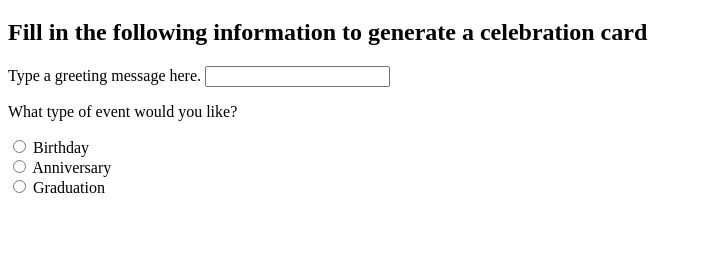
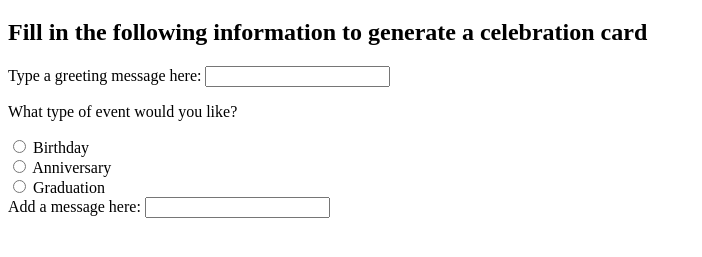
Before and after one commit to Arqestra/Mason-and-Cameron, a plain HTML site: page index.html in a window 1280 px wide. Shown: the part 61-318 px from the top of the page, without its empty margins (0-702 px from the left). Drawn offline with Linux system fonts and the light colour scheme.

Commit message:
Addiitons

```diff
--- a/index.html
+++ b/index.html
@@ -15,7 +15,7 @@
     </header>
 
     <form></form>
-    <label for="greeting">Type a greeting message here.</label>
+    <label for="greeting">Type a greeting message here:</label>
     <input type="text" name="greeting" id="greeting"><br>
 
     <p>What type of event would you like?</p>
@@ -24,7 +24,10 @@
     <input type="radio" id="Anniversary" name="typeofevent" value="Anniversary">
     <label for="Anniversary">Anniversary</label><br>
     <input type="radio" id="Graduation" name="typeofevent" value="Graduation">
-    <label for="Graduation">Graduation</label>
+    <label for="Graduation">Graduation</label><br>
+
+    <label for="message">Add a message here:</label>
+    <input type="text" name="message" id="message">
 
 </body>
 </html>
```
